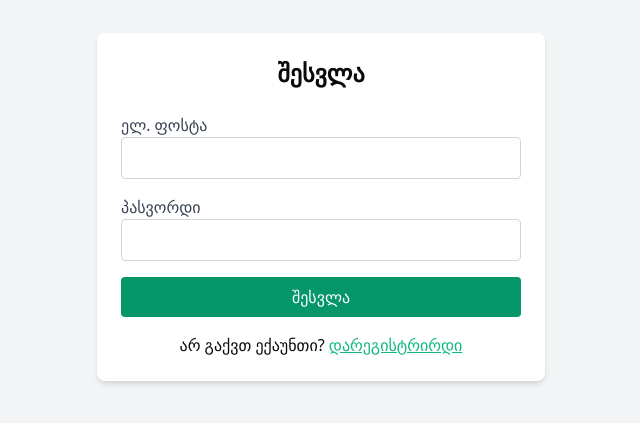
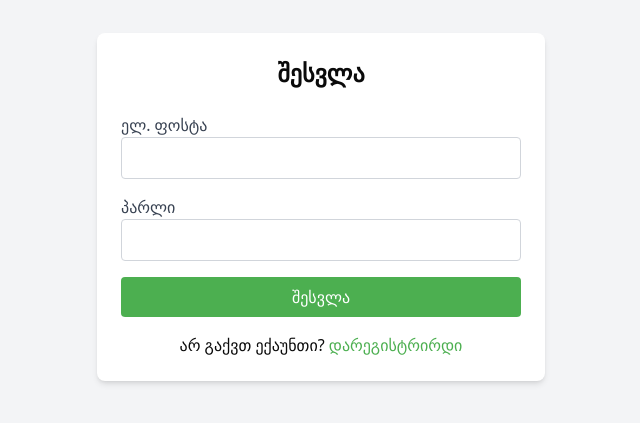
Before and after one commit to giorgipatashuri/job-portal-front, a React (Vite) app: page /login in a window 1280 px wide. Shown: the part 193-616 px from the top of the page, without its empty margins (319-959 px from the left). Built offline with nearby package versions, Linux system fonts and the light colour scheme.

Commit message:
added login

```diff
--- a/src/pages/Login.tsx
+++ b/src/pages/Login.tsx
@@ -2,11 +2,6 @@ import { useState } from "react";
 import Registration from "./Registration";
 
 const Login = () => {
-  const [isRegistrationOpen, setIsRegistrationOpen] = useState(false);
-
-  const openRegistrationModal = () => setIsRegistrationOpen(true);
-  const closeRegistrationModal = () => setIsRegistrationOpen(false);
-
   return (
     <div className="flex flex-col items-center justify-center min-h-screen bg-gray-100">
       <div className="bg-white shadow-md rounded-lg p-6 w-full max-w-md">
@@ -20,28 +15,27 @@ const Login = () => {
             />
           </div>
           <div className="mb-4">
-            <label className="block text-gray-700">პასვორდი</label>
+            <label className="block text-gray-700">პარლი</label>
             <input
               type="password"
               className="w-full p-2 border border-gray-300 rounded"
             />
           </div>
-          <button className="w-full text-white py-2 rounded bg-emerald-600 hover:bg-emerald-500">
+          <button className="w-full text-white py-2 rounded bg-green hover:bg-emerald-500">
             შესვლა
           </button>
         </form>
         <p className="mt-4 text-center">
           არ გაქვთ ექაუნთი?{" "}
-          <button
-            onClick={openRegistrationModal}
-            className="text-emerald-500 underline"
-          >
-            დარეგისტრირდი
+          <button>
+            <a className=" text-green" href="/register">
+              დარეგისტრირდი
+            </a>
           </button>
         </p>
       </div>
 
-      {isRegistrationOpen && (
+      {/* {isRegistrationOpen && (
         <div className="fixed inset-0 bg-transparent bg-opacity-50 flex items-center justify-center">
           <div className="bg-white p-8 rounded-lg shadow-lg w-full max-w-md relative">
             <button
@@ -53,7 +47,7 @@ const Login = () => {
             <Registration />
           </div>
         </div>
-      )}
+      )} */}
     </div>
   );
 };
```
